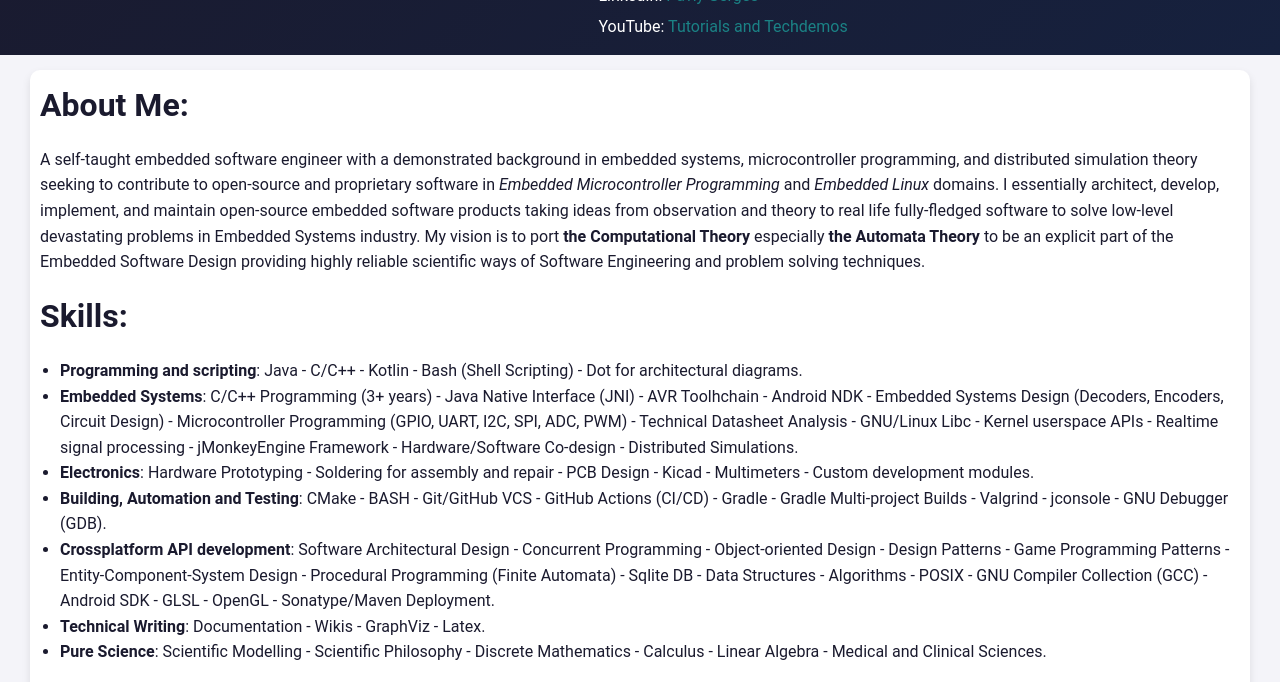
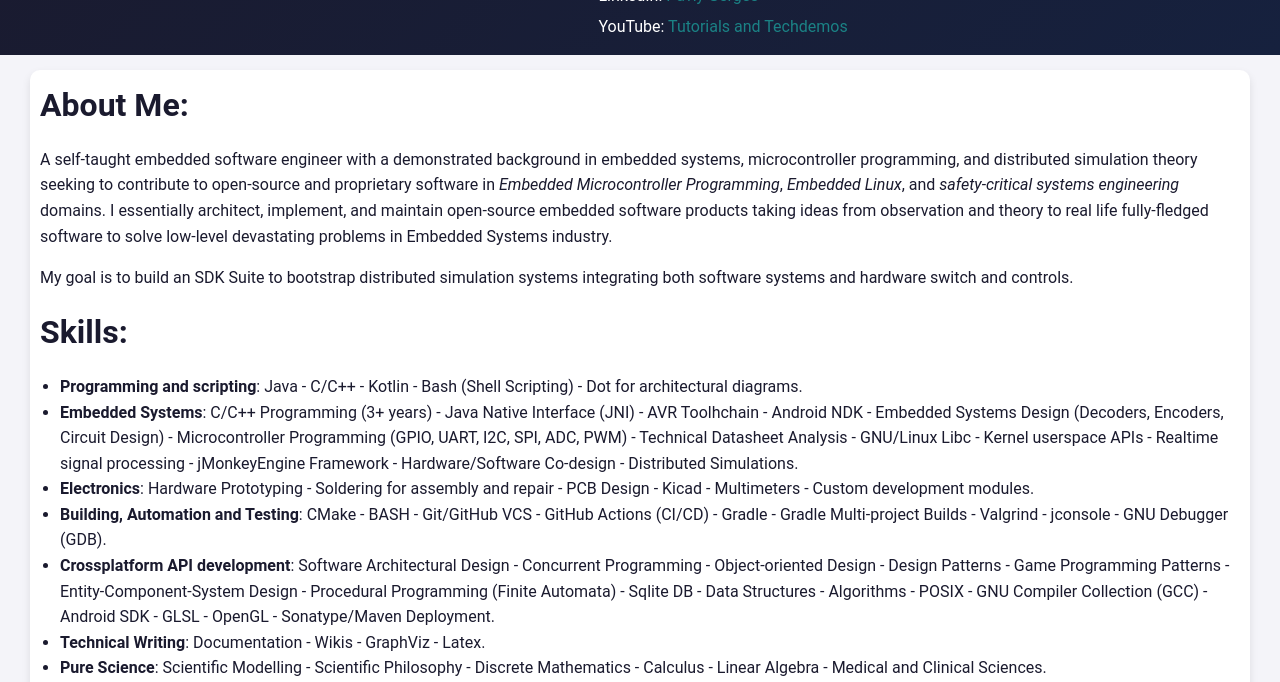
Before and after one commit to pavly-gerges/pavly-gerges, a Jekyll site: the page built from resume/index.md, in a window 1280 px wide and 900 px high, cut to the strip 218-900 px from the top of the window. Built offline with Jekyll 4.4.1, drawn with Linux system fonts in a browser that asks for light colours; our own code applies the rules of GitHub Pages for plain Markdown files.

Commit message:
Update index.md

```diff
--- a/resume/index.md
+++ b/resume/index.md
@@ -1,6 +1,8 @@
 # About Me:
 
-A self-taught embedded software engineer with a demonstrated background in embedded systems, microcontroller programming, and distributed simulation theory seeking to contribute to open-source and proprietary software in _Embedded Microcontroller Programming_ and _Embedded Linux_ domains. I essentially architect, develop, implement, and maintain open-source embedded software products taking ideas from observation and theory to real life fully-fledged software to solve low-level devastating problems in Embedded Systems industry. My vision is to port **the Computational Theory** especially **the Automata Theory** to be an explicit part of the Embedded Software Design providing highly reliable scientific ways of Software Engineering and problem solving techniques.
+A self-taught embedded software engineer with a demonstrated background in embedded systems, microcontroller programming, and distributed simulation theory seeking to contribute to open-source and proprietary software in _Embedded Microcontroller Programming_, _Embedded Linux_, and _safety-critical systems engineering_ domains. I essentially architect, implement, and maintain open-source embedded software products taking ideas from observation and theory to real life fully-fledged software to solve low-level devastating problems in Embedded Systems industry.
+
+My goal is to build an SDK Suite to bootstrap distributed simulation systems integrating both software systems and hardware switch and controls.
 
 # Skills:
 - **Programming and scripting**: Java - C/C++ - Kotlin - Bash (Shell Scripting) - Dot for architectural diagrams.
```
